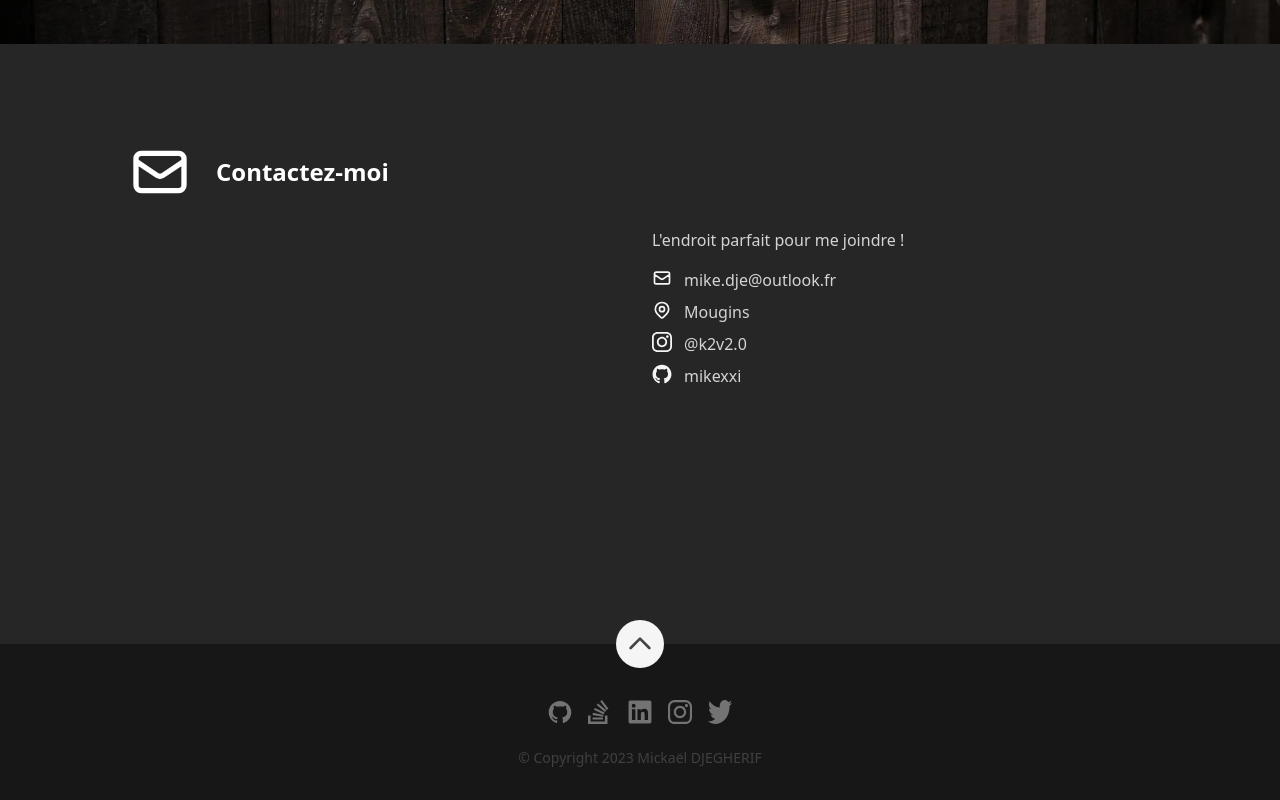
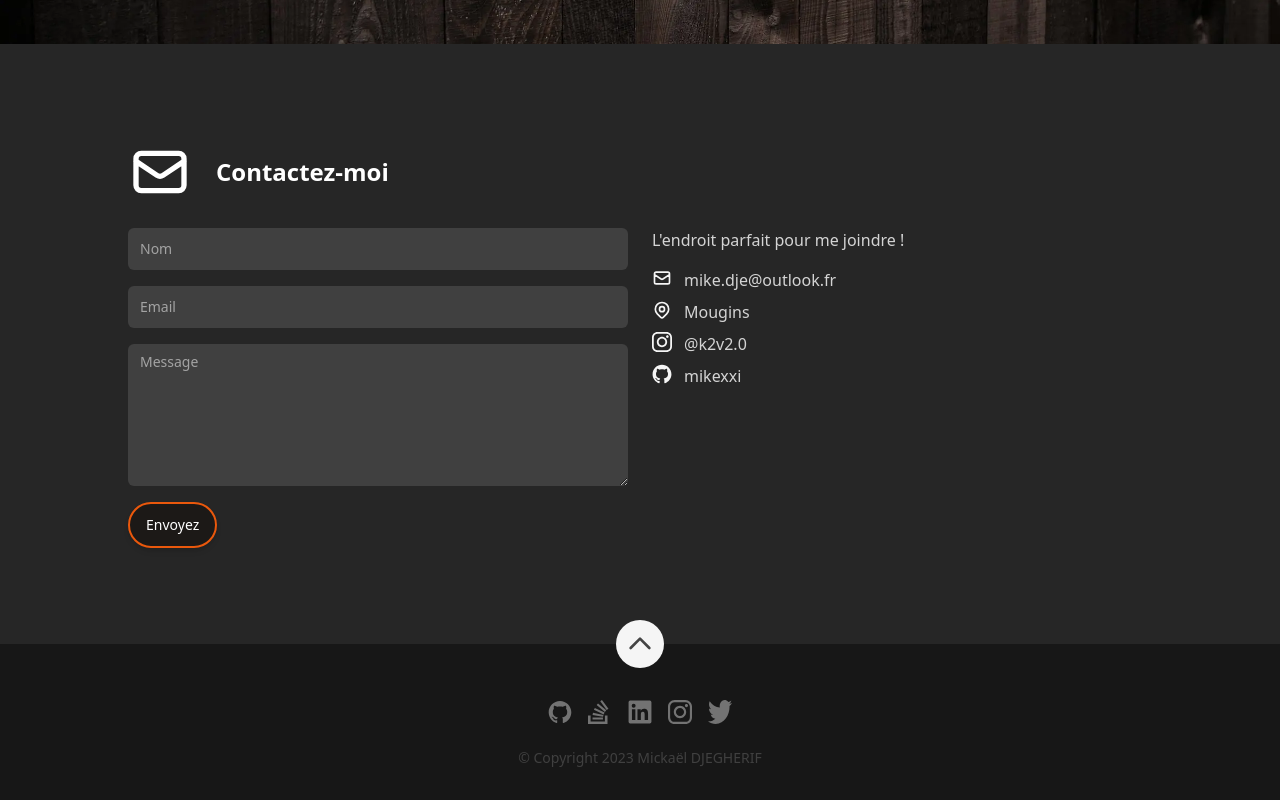
Before and after one commit to MikeXXI/portfolio, a Next.js app: page / in a window 1280 px wide. Shown: the part 2516-3316 px from the top of the page. Built offline with nearby package versions, Linux system fonts and the light colour scheme.

Commit message:
remove hidden

```diff
--- a/src/components/Sections/Contact/ContactForm.tsx
+++ b/src/components/Sections/Contact/ContactForm.tsx
@@ -45,7 +45,7 @@ const ContactForm: FC = memo(() => {
 
   return (
     <form className="grid min-h-[320px] grid-cols-1 gap-y-4" method="POST" onSubmit={handleSendMessage}>
-      <input className={inputClasses} name="name" onChange={onChange} placeholder="Nom" required type="text" hidden/>
+      <input className={inputClasses} name="name" onChange={onChange} placeholder="Nom" required type="text" />
       <input
         autoComplete="email"
         className={inputClasses}
@@ -54,7 +54,6 @@ const ContactForm: FC = memo(() => {
         placeholder="Email"
         required
         type="email"
-        hidden
       />
       <textarea
         className={inputClasses}
@@ -64,12 +63,11 @@ const ContactForm: FC = memo(() => {
         placeholder="Message"
         required
         rows={6}
-        hidden
       />
       <button
         aria-label="Submit contact form"
         className="w-max rounded-full border-2 border-orange-600 bg-stone-900 px-4 py-2 text-sm font-medium text-white shadow-md outline-none hover:bg-stone-800 focus:ring-2 focus:ring-orange-600 focus:ring-offset-2 focus:ring-offset-stone-800"
-        type="submit" hidden>
+        type="submit">
         Envoyez
       </button>
     </form>
```
